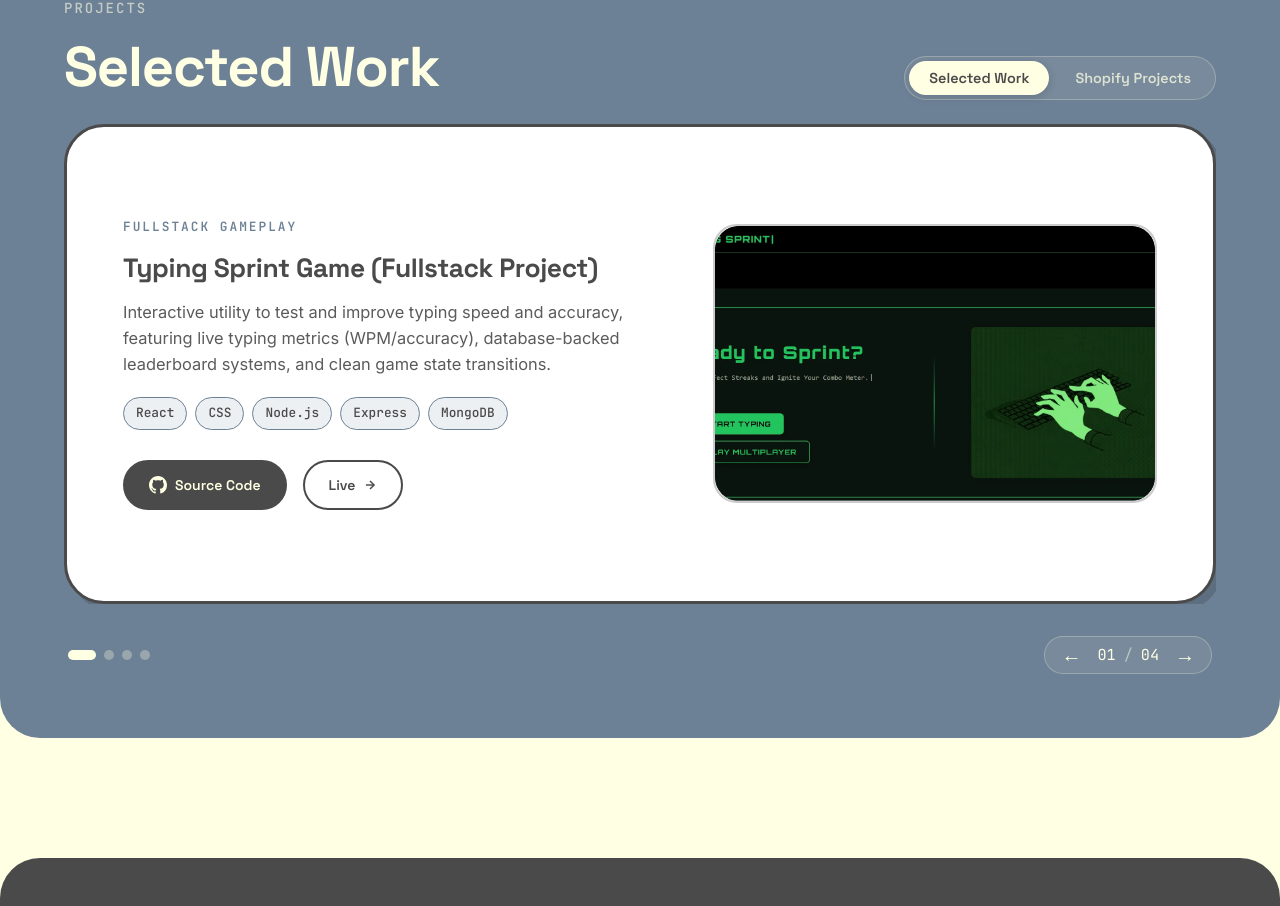
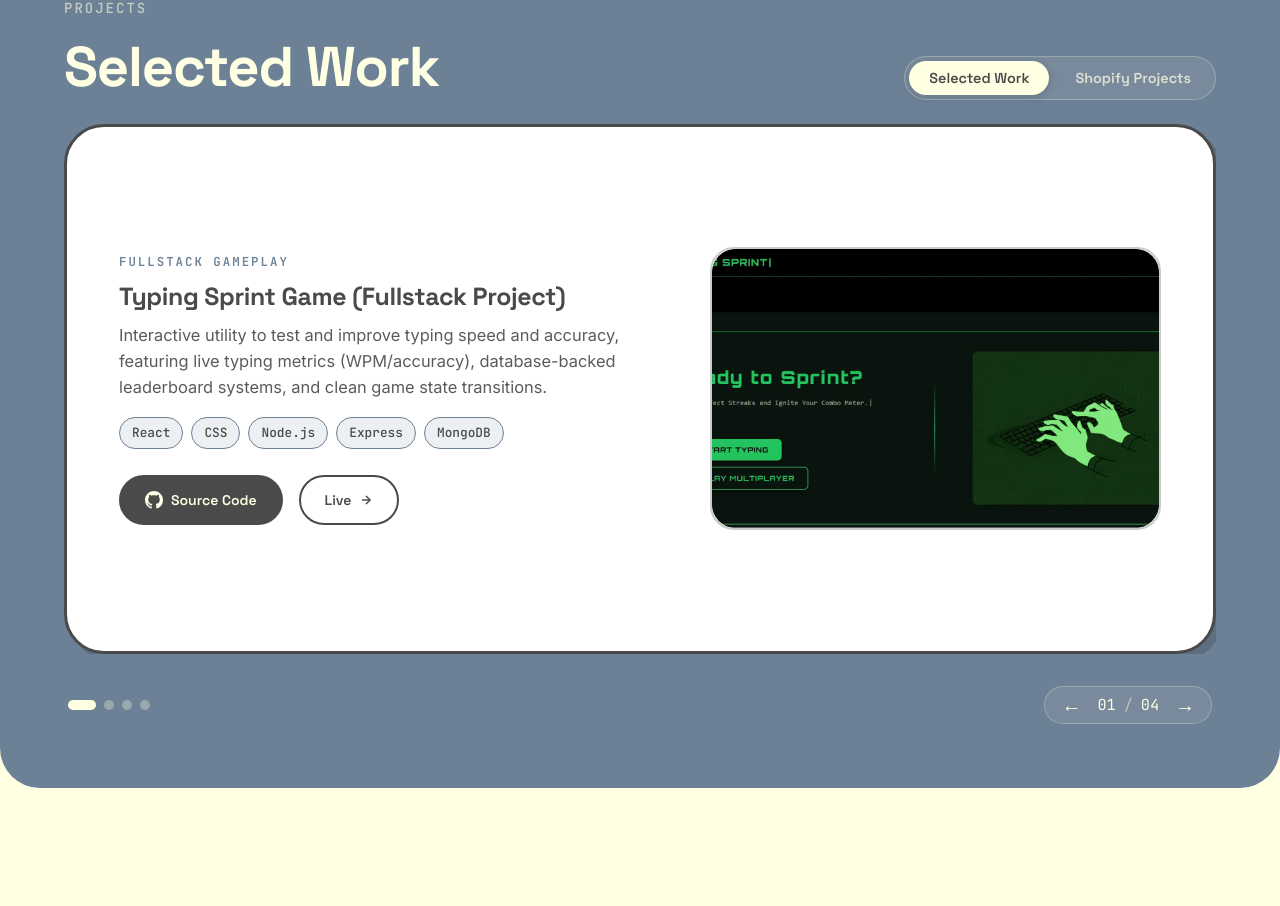
Before and after one commit to Naqi-Haider/Portfolio, a React (Vite) app: page / in a window 1280 px wide. Shown: the part 2659-3565 px from the top of the page. Built offline with nearby package versions, Linux system fonts and the light colour scheme.

Commit message:
fix(styles): enforce uniform card height for all project slides across tabs

```diff
--- a/src/styles/projects.css
+++ b/src/styles/projects.css
@@ -67,15 +67,17 @@
 .project-slide {
   display: grid;
   grid-template-columns: 1.1fr 0.9fr;
-  gap: 48px;
+  gap: 40px;
   background: #ffffff; /* White background */
   border-radius: var(--inner-card-radius); /* 40px */
   border: 3px solid var(--border-color); /* Charcoal border */
-  padding: 3.5rem;
+  padding: 3rem 3.25rem;
   align-items: center;
   box-shadow: 6px 6px 0px rgba(0, 0, 0, 0.15);
   color: #4A4A4A; /* Force charcoal text inside white card */
-  min-height: 480px;
+  height: 530px;
+  min-height: 530px;
+  box-sizing: border-box;
 }
 
 /* Project Info Left Column */
@@ -83,25 +85,39 @@
   display: flex;
   flex-direction: column;
   align-items: flex-start;
-  gap: 14px;
+  gap: 10px;
   height: 100%;
+  max-height: 100%;
   justify-content: center;
+  overflow-y: auto;
+  padding-right: 8px;
+  scrollbar-width: thin;
+}
+
+.project-info::-webkit-scrollbar {
+  width: 4px;
+}
+
+.project-info::-webkit-scrollbar-thumb {
+  background: rgba(74, 74, 74, 0.2);
+  border-radius: 4px;
 }
 
 .project-category {
   font-family: var(--font-mono);
-  font-size: 0.8rem;
+  font-size: 0.775rem;
   font-weight: 600;
   text-transform: uppercase;
   letter-spacing: 2px;
   color: var(--text-secondary); /* Slate Blue */
+  margin: 0;
 }
 
 .project-title {
   font-family: var(--font-heading);
-  font-size: 1.65rem;
+  font-size: 1.55rem;
   font-weight: 700;
-  line-height: 1.25;
+  line-height: 1.2;
   letter-spacing: -0.015em;
   color: #4A4A4A;
   margin: 0;
@@ -109,39 +125,48 @@
 
 .project-tagline {
   font-family: var(--font-heading);
-  font-size: 1rem;
+  font-size: 0.925rem;
   font-style: italic;
   font-weight: 600;
   color: var(--text-secondary);
-  margin: -4px 0 2px 0;
-  line-height: 1.4;
+  margin: -2px 0 2px 0;
+  line-height: 1.35;
+}
+
+.project-description {
+  font-family: var(--font-body);
+  font-size: 0.925rem;
+  line-height: 1.45;
+  color: #4A4A4A;
+  opacity: 0.9;
+  margin: 0;
 }
 
 .project-bullet-list {
-  margin: 4px 0 6px 0;
-  padding-left: 18px;
+  margin: 2px 0;
+  padding-left: 16px;
   display: flex;
   flex-direction: column;
-  gap: 6px;
+  gap: 4px;
 }
 
 .project-bullet-list li {
   font-family: var(--font-body);
-  font-size: 0.925rem;
-  line-height: 1.5;
+  font-size: 0.85rem;
+  line-height: 1.4;
   color: #4A4A4A;
   opacity: 0.95;
 }
 
 .project-note {
   font-family: var(--font-mono);
-  font-size: 0.85rem;
+  font-size: 0.8rem;
   font-weight: 500;
   color: #4A4A4A;
   background: rgba(109, 129, 150, 0.08);
   border-left: 3px solid var(--text-secondary);
-  padding: 6px 12px;
-  border-radius: 0 8px 8px 0;
+  padding: 4px 10px;
+  border-radius: 0 6px 6px 0;
   margin: 2px 0;
 }
 
@@ -149,6 +174,8 @@
 .video-embed-container {
   width: 100%;
   aspect-ratio: 16 / 9;
+  max-height: 350px;
+  align-self: center;
   border-radius: 24px;
   overflow: hidden;
   border: 3px solid var(--border-color);
@@ -167,6 +194,8 @@
 .video-placeholder-container {
   width: 100%;
   aspect-ratio: 16 / 9;
+  max-height: 350px;
+  align-self: center;
   border-radius: 24px;
   border: 3px dashed var(--border-subtle);
   background: linear-gradient(135deg, #2A2A2A 0%, #1A1A1A 100%);
```
